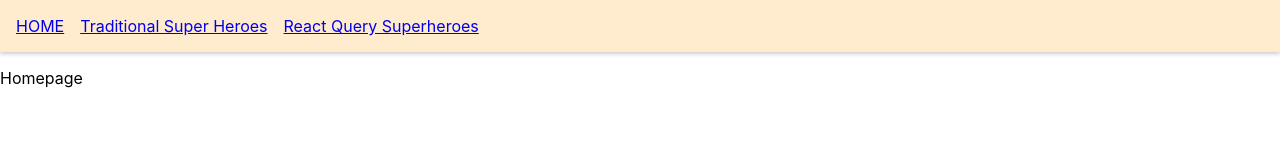
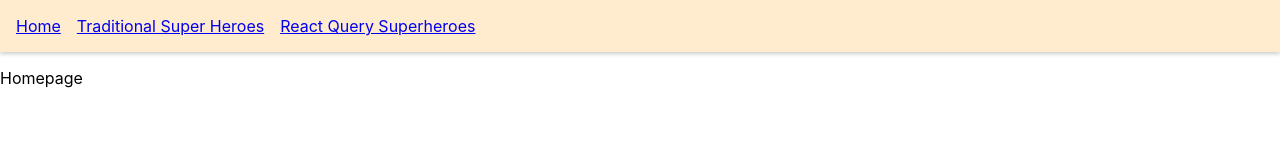
Before and after one commit to roshan-bh91/learning-react-query, a React (Create React App) app: page / in a window 1280 px wide. Shown: the top 160 px of the page. Built offline with nearby package versions, Linux system fonts and the light colour scheme.

Commit message:
[refactor]: uppercase to lowecase

```diff
--- a/src/components/Navigation.jsx
+++ b/src/components/Navigation.jsx
@@ -4,7 +4,7 @@ const Navigation = () => {
     <nav>
       <ul>
         <li>
-          <Link to="/">HOME</Link>
+          <Link to="/">Home</Link>
         </li>
         <li>
           <Link to="/superheroes-page">Traditional Super Heroes</Link>
```
